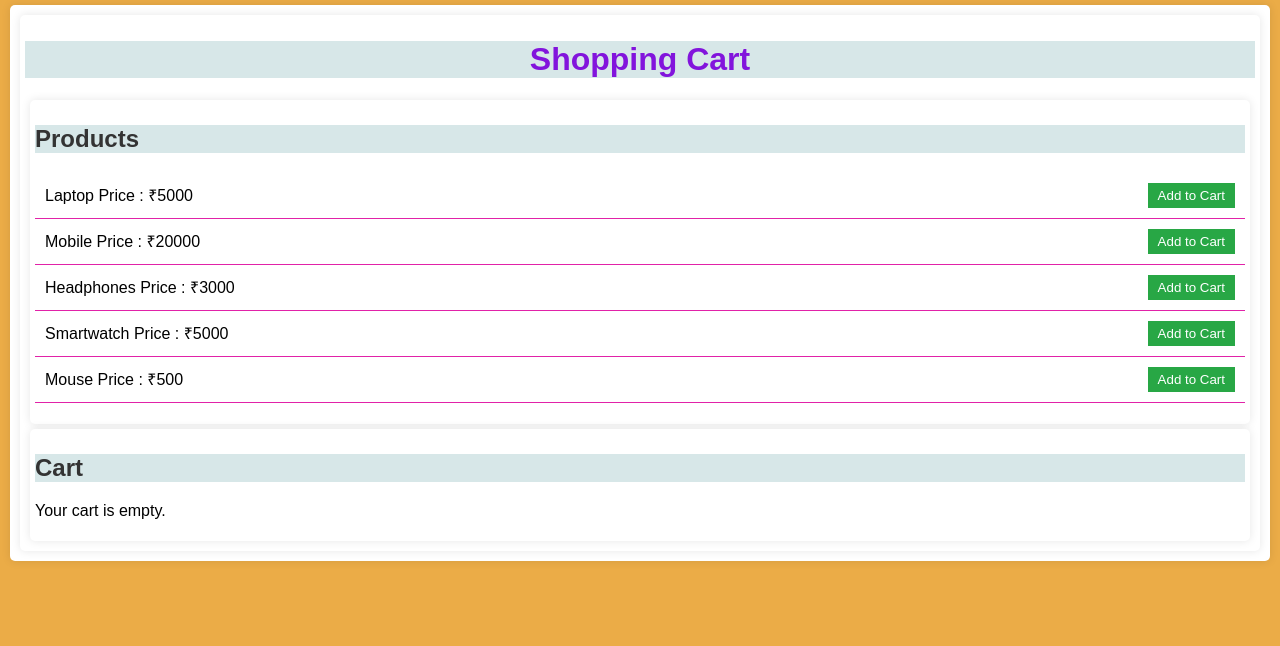
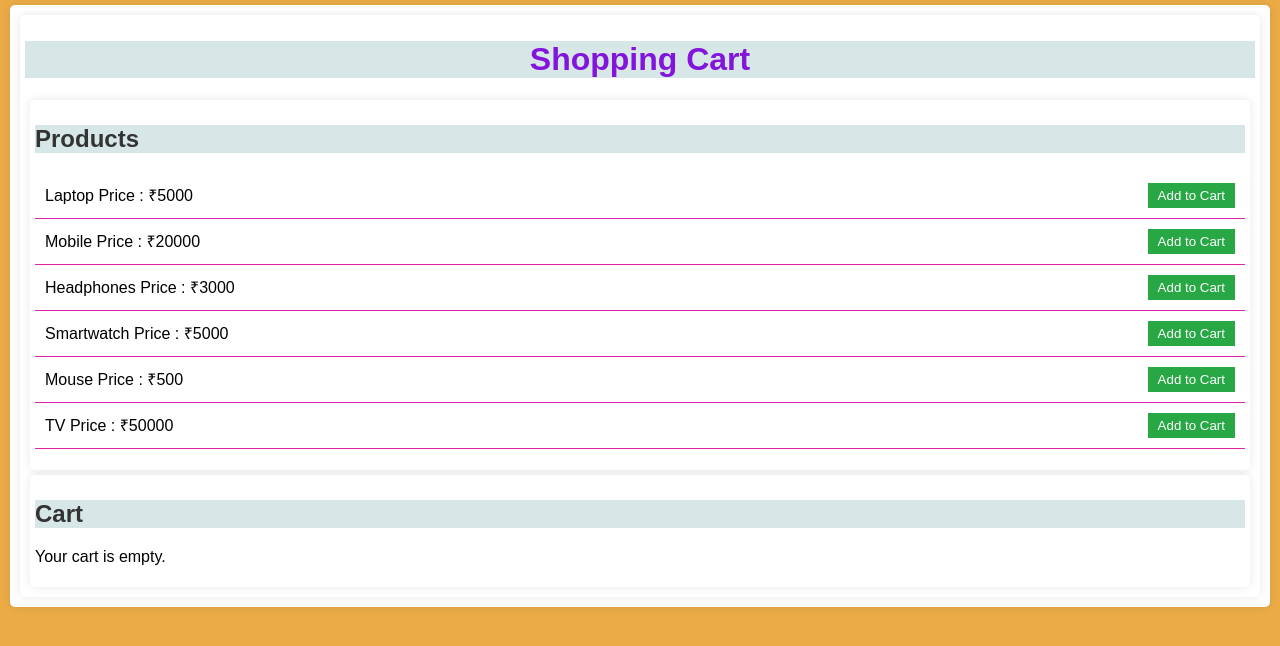
Before and after one commit to PawanGhodekarMnt/ShopCart, a React (Create React App) app: page / in a window 1280 px wide. Shown: the top 646 px of the page. Built offline with nearby package versions, Linux system fonts and the light colour scheme.

Commit message:
added 1 product as TV in products.js and removed the comment from productlist.js file

```diff
--- a/src/components/ProductList.js
+++ b/src/components/ProductList.js
@@ -1,4 +1,3 @@
-// Import React library to create a React component
 import React from "react";
 // Import the hardcoded products array from the `products.js` file
 import products from "../data/products";
--- a/src/data/products.js
+++ b/src/data/products.js
@@ -5,6 +5,7 @@ const products = [
     { id: 3, name: "Headphones", price: 3000 }, // Product 3: Headphones with a price of 3,000
     { id: 4, name: "Smartwatch", price: 5000 }, // Product 4: Smartwatch with a price of 5,000
     { id: 5, name: "Mouse", price: 500 }, // Product 5: Mouse with a price of 5,00
+    { id: 6, name: "TV", price: 50000 },
   ];
 
   // Export the `products` array so it can be used in other files
```
